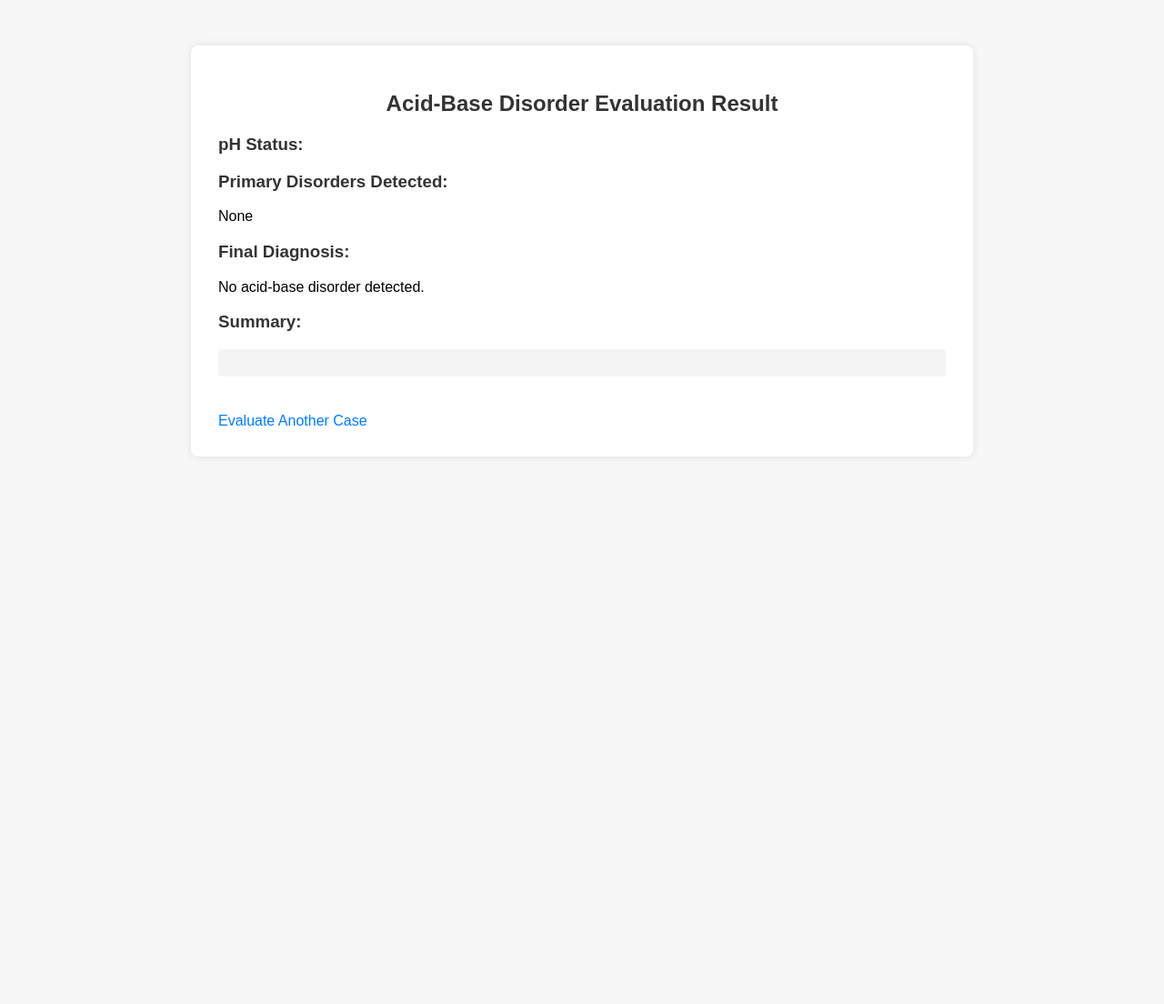
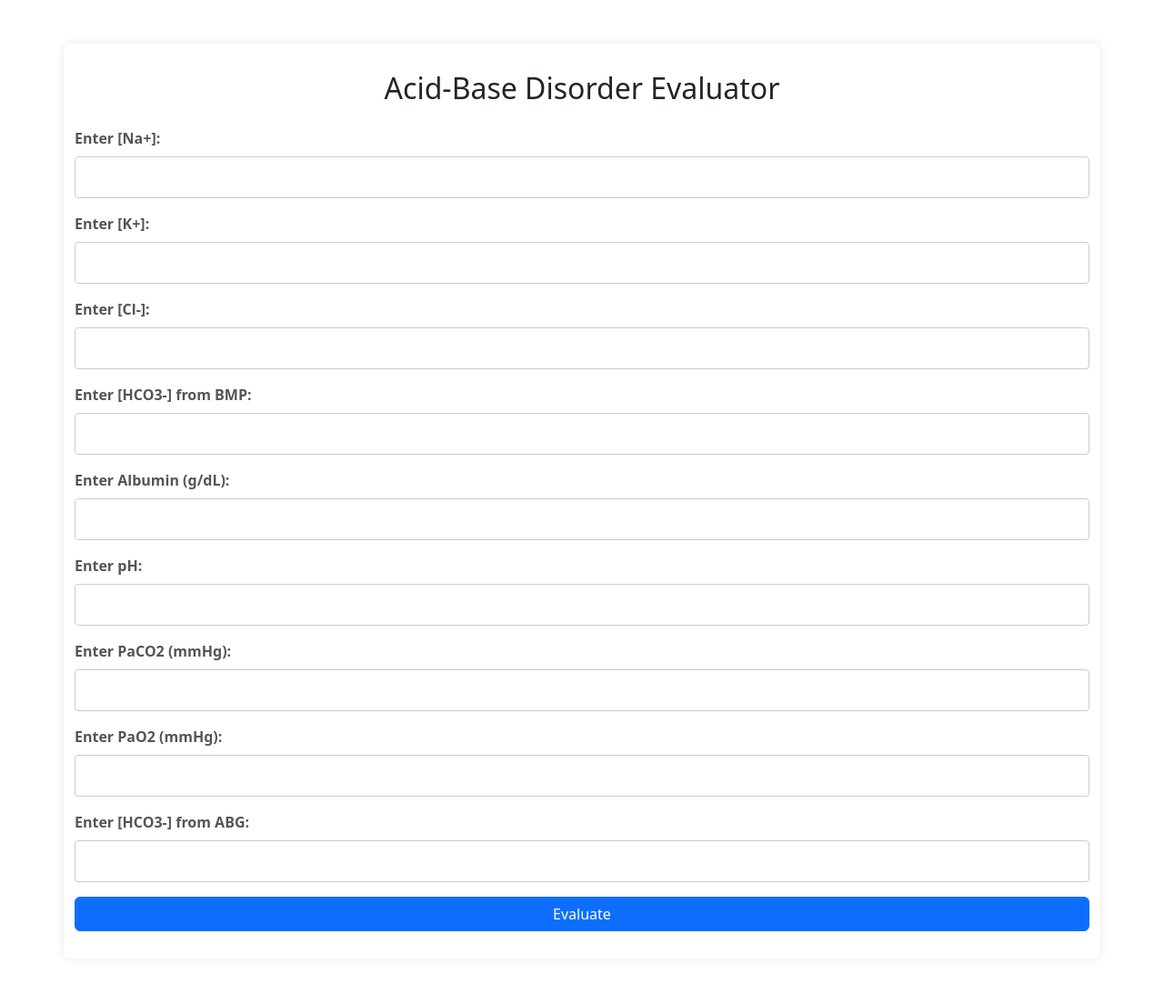
Before and after one commit to lmanietta24/acid_base_evaluator, a Flask app: page / in a window 1280 px wide. Shown: the whole page at 91% size. Before the commit the page ends 468 px from the top, so only its background shows below. Run offline with Flask 2, Linux system fonts and the light colour scheme.

Commit message:
Update index.html

```diff
--- a/templates/index.html
+++ b/templates/index.html
@@ -1,78 +1,61 @@
 <!DOCTYPE html>
 <html>
 <head>
-    <title>Evaluation Result</title>
+    <title>Acid-Base Disorder Evaluator</title>
     <link rel="stylesheet" type="text/css" href="{{ url_for('static', filename='styles.css') }}">
+    <link href="https://cdn.jsdelivr.net/npm/bootstrap@5.3.0/dist/css/bootstrap.min.css" rel="stylesheet">
 </head>
 <body>
-    <div class="container">
-        <h2>Acid-Base Disorder Evaluation Result</h2>
-
-        {% if warnings %}
-            <div class="warnings">
-                <h3>Warnings:</h3>
-                <ul>
-                    {% for warning in warnings %}
-                        <li>{{ warning }}</li>
-                    {% endfor %}
-                </ul>
+    <div class="container mt-5">
+        <h2 class="text-center mb-4">Acid-Base Disorder Evaluator</h2>
+        {% with messages = get_flashed_messages() %}
+          {% if messages %}
+            <div class="alert alert-danger" role="alert">
+              {% for message in messages %}
+                <p>{{ message }}</p>
+              {% endfor %}
             </div>
-        {% endif %}
-
-        <div class="results">
-            <h3>pH Status:</h3>
-            <p>{{ pH_status }}</p>
-
-            <h3>Primary Disorders Detected:</h3>
-            {% if is_mixed %}
-                <p>{{ disorders | join(', ') }}</p>
-            {% else %}
-                <p>{{ disorders[0] if disorders else 'None' }}</p>
-            {% endif %}
-
-            {% if compensation %}
-                <h3>Compensation Assessment:</h3>
-                <p>{{ compensation['Type'] }}</p>
-                {% if 'Expected pH' in compensation %}
-                    <p>Expected pH: {{ compensation['Expected pH'] }}</p>
-                {% elif 'Expected PaCO2' in compensation %}
-                    <p>Expected PaCO2: {{ compensation['Expected PaCO2'] }}</p>
-                {% endif %}
-            {% endif %}
-
-            {% if AG_info %}
-                <h3>Anion Gap Calculation:</h3>
-                <p>AG = {{ AG_info['AG'] }} mEq/L</p>
-                {% if AG_info['AG_corrected'] != 'N/A' %}
-                    <p>Corrected AG = {{ AG_info['AG_corrected'] }} mEq/L (Adjusted for low albumin)</p>
-                {% else %}
-                    <p>AG is within normal range or already corrected.</p>
-                {% endif %}
-                <p>Excess AG (DAG) = {{ AG_info['DAG'] }} mEq/L</p>
-            {% endif %}
-
-            {% if is_mixed %}
-                <h3>Concomitant Disorder Assessment:</h3>
-                <p>Primary Disorder: {{ mixed_disorder['Primary Disorder'] }}</p>
-                <p>Concomitant Disorder: {{ mixed_disorder['Concomitant Disorder'] }}</p>
-            {% elif mixed_disorder %}
-                <h3>Concomitant Disorder Assessment:</h3>
-                <p>Primary Disorder: {{ mixed_disorder['Primary Disorder'] }}</p>
-                <p>Concomitant Disorder: {{ mixed_disorder['Concomitant Disorder'] }}</p>
-            {% endif %}
-
-            <h3>Final Diagnosis:</h3>
-            {% if diagnosis %}
-                <p>{{ diagnosis | join(', ') }}</p>
-            {% else %}
-                <p>No acid-base disorder detected.</p>
-            {% endif %}
-
-            <h3>Summary:</h3>
-            <pre>{{ summary }}</pre>
-        </div>
-
-        <a href="{{ url_for('index') }}">Evaluate Another Case</a>
+          {% endif %}
+        {% endwith %}
+        <form method="post">
+            <div class="mb-3">
+                <label for="Na" class="form-label">Enter [Na+]:</label>
+                <input type="text" class="form-control" id="Na" name="Na" required>
+            </div>
+            <div class="mb-3">
+                <label for="K" class="form-label">Enter [K+]:</label>
+                <input type="text" class="form-control" id="K" name="K" required>
+            </div>
+            <div class="mb-3">
+                <label for="Cl" class="form-label">Enter [Cl-]:</label>
+                <input type="text" class="form-control" id="Cl" name="Cl" required>
+            </div>
+            <div class="mb-3">
+                <label for="HCO3_bmp" class="form-label">Enter [HCO3-] from BMP:</label>
+                <input type="text" class="form-control" id="HCO3_bmp" name="HCO3_bmp" required>
+            </div>
+            <div class="mb-3">
+                <label for="albumin" class="form-label">Enter Albumin (g/dL):</label>
+                <input type="text" class="form-control" id="albumin" name="albumin" required>
+            </div>
+            <div class="mb-3">
+                <label for="pH" class="form-label">Enter pH:</label>
+                <input type="text" class="form-control" id="pH" name="pH" required>
+            </div>
+            <div class="mb-3">
+                <label for="PaCO2" class="form-label">Enter PaCO2 (mmHg):</label>
+                <input type="text" class="form-control" id="PaCO2" name="PaCO2" required>
+            </div>
+            <div class="mb-3">
+                <label for="PaO2" class="form-label">Enter PaO2 (mmHg):</label>
+                <input type="text" class="form-control" id="PaO2" name="PaO2" required>
+            </div>
+            <div class="mb-3">
+                <label for="HCO3_abg" class="form-label">Enter [HCO3-] from ABG:</label>
+                <input type="text" class="form-control" id="HCO3_abg" name="HCO3_abg" required>
+            </div>
+            <button type="submit" class="btn btn-primary">Evaluate</button>
+        </form>
     </div>
 </body>
 </html>
```
